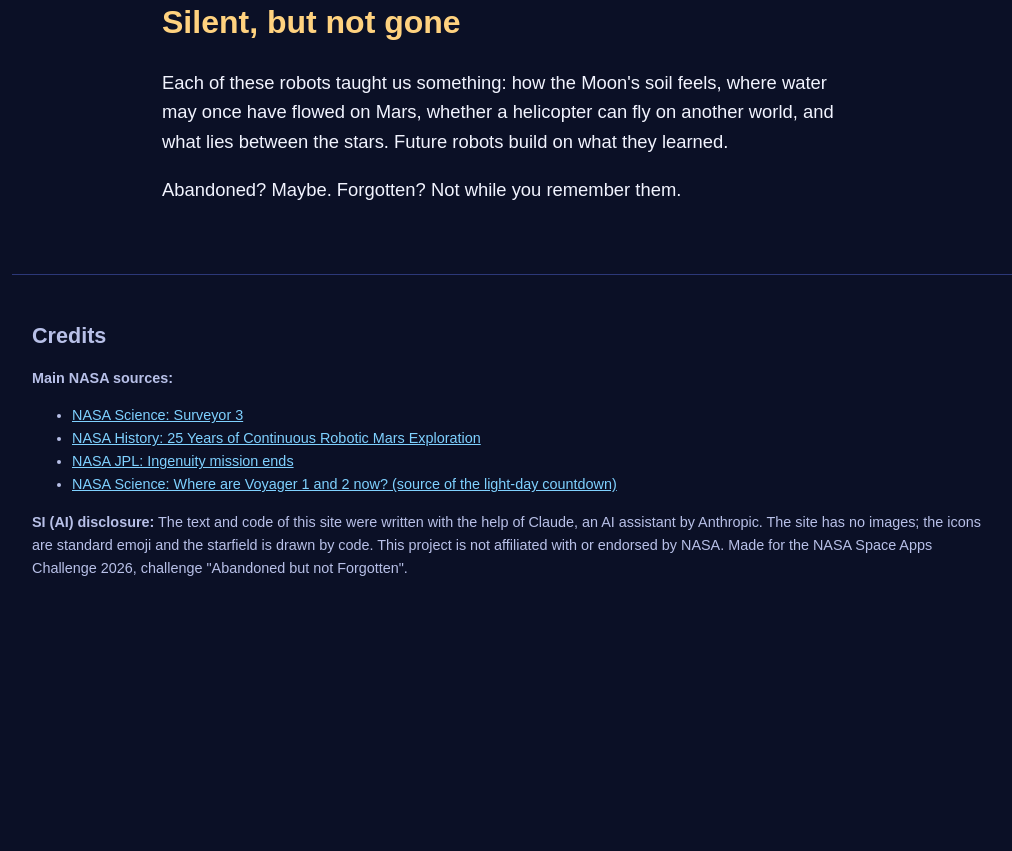
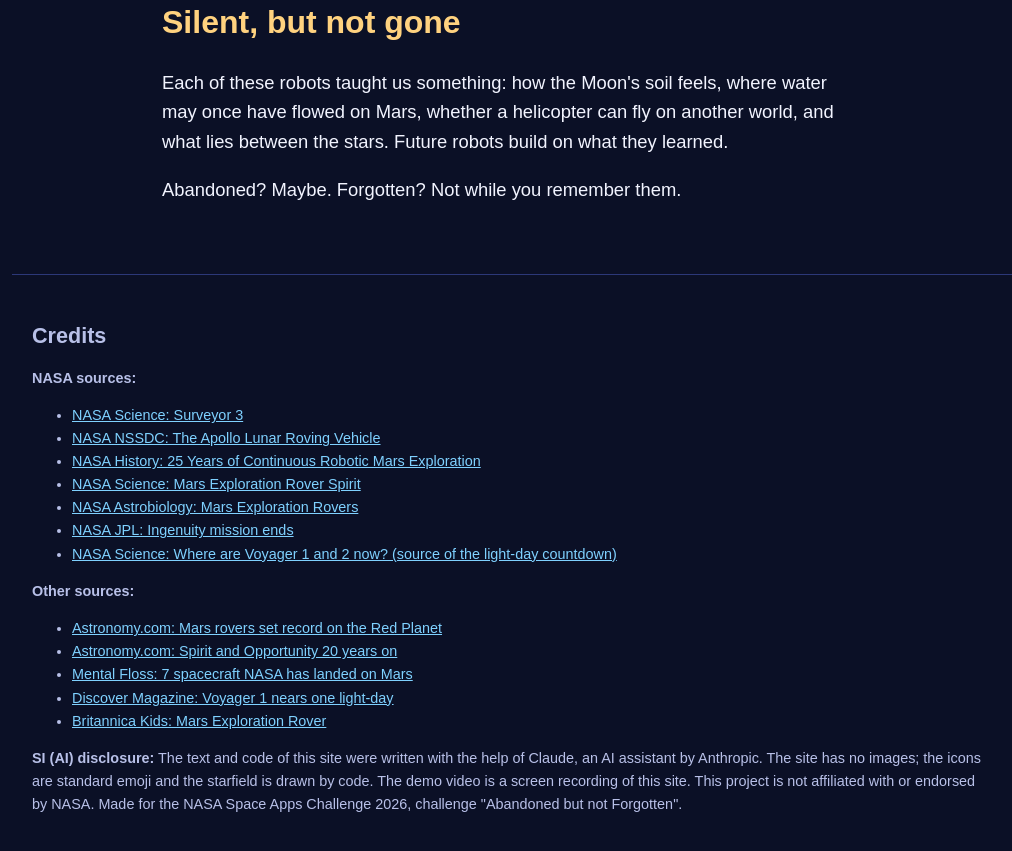
Before and after one commit to fatimaashahzad/abandoned-not-forgotten, a plain HTML site: page index.html in a window 1280 px wide. Shown: the part 5652-6503 px from the top of the page, without its empty margins (128-1140 px from the left). Before the commit the page ends 6276 px from the top, so only its background shows below. Drawn offline with Linux system fonts and the light colour scheme.

Commit message:
Update credits

```diff
--- a/index.html
+++ b/index.html
@@ -76,16 +76,27 @@
     </section>
   </main>
 
-  <footer>
+    <footer>
     <h2>Credits</h2>
-    <p><strong>Main NASA sources:</strong></p>
+    <p><strong>NASA sources:</strong></p>
     <ul>
       <li><a href="https://science.nasa.gov/surveyor-3">NASA Science: Surveyor 3</a></li>
+      <li><a href="https://nssdc.gsfc.nasa.gov/planetary/lunar/apollo_lrv.html">NASA NSSDC: The Apollo Lunar Roving Vehicle</a></li>
       <li><a href="https://www.nasa.gov/history/25-years-of-continuous-robotic-mars-exploration-from-pathfinder-to-perseverance">NASA History: 25 Years of Continuous Robotic Mars Exploration</a></li>
+      <li><a href="https://science.nasa.gov/mission/mer-spirit">NASA Science: Mars Exploration Rover Spirit</a></li>
+      <li><a href="https://astrobiology.nasa.gov/missions/mer/">NASA Astrobiology: Mars Exploration Rovers</a></li>
       <li><a href="https://www.jpl.nasa.gov/news/after-three-years-on-mars-nasas-ingenuity-helicopter-mission-ends/">NASA JPL: Ingenuity mission ends</a></li>
       <li><a href="https://science.nasa.gov/mission/voyager/where-are-voyager-1-and-voyager-2-now/">NASA Science: Where are Voyager 1 and 2 now? (source of the light-day countdown)</a></li>
     </ul>
-    <p><strong>SI (AI) disclosure:</strong> The text and code of this site were written with the help of Claude, an AI assistant by Anthropic. The site has no images; the icons are standard emoji and the starfield is drawn by code. This project is not affiliated with or endorsed by NASA. Made for the NASA Space Apps Challenge 2026, challenge "Abandoned but not Forgotten".</p>
+    <p><strong>Other sources:</strong></p>
+    <ul>
+      <li><a href="https://www.astronomy.com/space-exploration/mars-rovers-set-record-on-the-red-planet/">Astronomy.com: Mars rovers set record on the Red Planet</a></li>
+      <li><a href="https://www.astronomy.com/?p=128949">Astronomy.com: Spirit and Opportunity 20 years on</a></li>
+      <li><a href="https://www.mentalfloss.com/article/83482/7-spacecraft-nasa-has-landed-mars">Mental Floss: 7 spacecraft NASA has landed on Mars</a></li>
+      <li><a href="https://www.discovermagazine.com/as-voyager-1-nears-a-historic-distance-nasa-continues-shutting-down-instruments-49387">Discover Magazine: Voyager 1 nears one light-day</a></li>
+      <li><a href="https://kids.britannica.com/students/article/Mars-Exploration-Rover/443595">Britannica Kids: Mars Exploration Rover</a></li>
+    </ul>
+    <p><strong>SI (AI) disclosure:</strong> The text and code of this site were written with the help of Claude, an AI assistant by Anthropic. The site has no images; the icons are standard emoji and the starfield is drawn by code. The demo video is a screen recording of this site. This project is not affiliated with or endorsed by NASA. Made for the NASA Space Apps Challenge 2026, challenge "Abandoned but not Forgotten".</p>
   </footer>
 
   <script src="data.js"></script>
```
